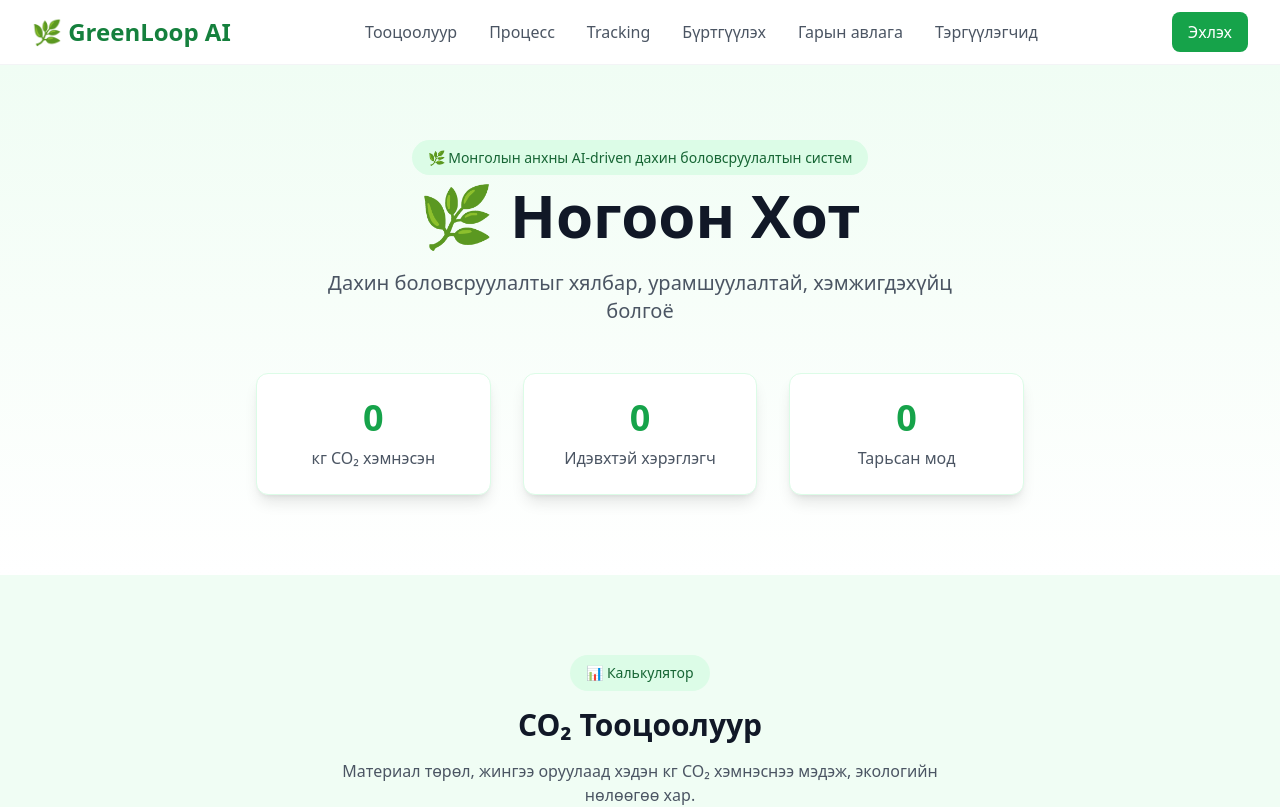
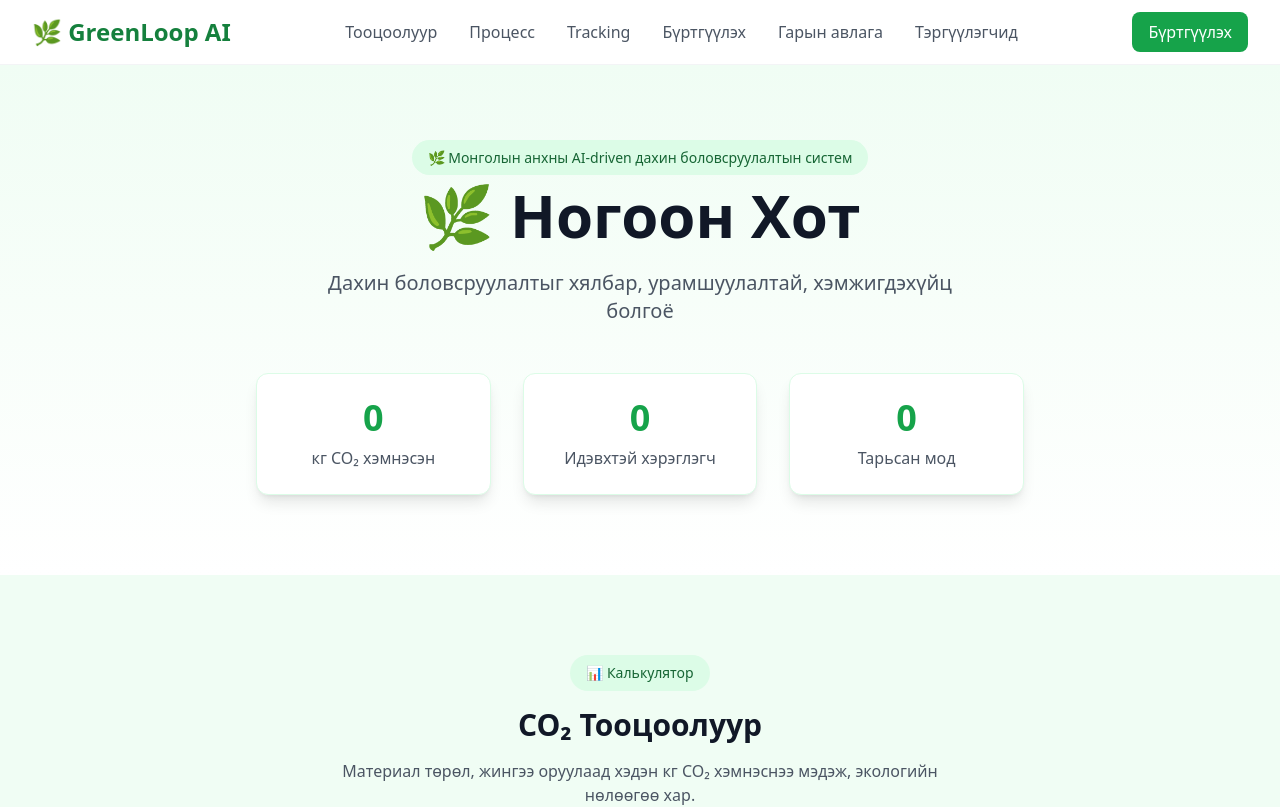
Before and after one commit to Tur-Erdene/greenloop-ai-website, a Next.js app: page / in a window 1280 px wide. Shown: the top 807 px of the page. Built offline with nearby package versions, Linux system fonts and the light colour scheme.

Commit message:
Update: Header button to Бүртгүүлэх

```diff
--- a/app/page.tsx
+++ b/app/page.tsx
@@ -74,7 +74,7 @@ export default function Home() {
               <a href="#leaderboard" className="text-gray-600 hover:text-green-600 transition">Тэргүүлэгчид</a>
               </nav>
               <button className="bg-green-600 text-white px-4 py-2 rounded-lg hover:bg-green-700 transition">
-                Эхлэх
+                Бүртгүүлэх
               </button>
             </div>
           </div>
```
